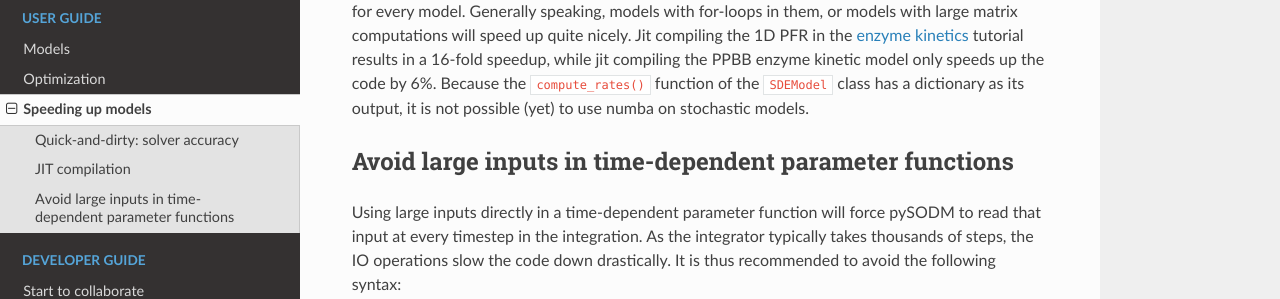
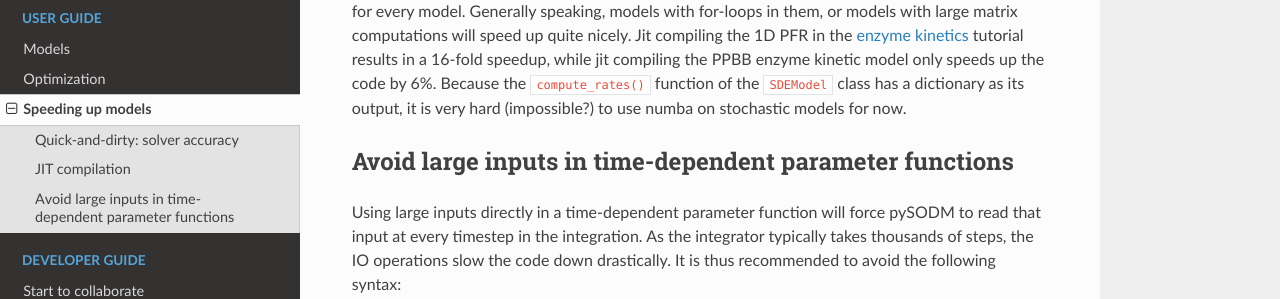
Before and after one commit to twallema/pySODM, a Sphinx documentation site: the page built from docs/speedup.md, in a window 1280 px wide and 900 px high. Shown: the part 442-741 px from the top of the window. Built offline with Sphinx 7.4.7 and the Read the Docs theme 2.0.0, drawn with Linux system fonts in a browser that asks for light colours.

Commit message:
update doc

```diff
--- a/docs/speedup.md
+++ b/docs/speedup.md
@@ -6,7 +6,7 @@ When using ODE models, using a lower grade algorithm (RK23 < RK45 < DOP853) and/
 
 ### JIT compilation
 
-Just-in-time compilation, made possible by [numba](https://numba.pydata.org/), can be used to speed up code. It is best applied to the `integrate()` function of the `ODEModel` class. The amount of achievable speedup is different for every model. Generally speaking, models with for-loops in them, or models with large matrix computations will speed up quite nicely. Jit compiling the 1D PFR in the [enzyme kinetics](enzyme_kinetics.md) tutorial results in a 16-fold speedup, while jit compiling the PPBB enzyme kinetic model only speeds up the code by 6%. Because the `compute_rates()` function of the `SDEModel` class has a dictionary as its output, it is not possible (yet) to use numba on stochastic models.
+Just-in-time compilation, made possible by [numba](https://numba.pydata.org/), can be used to speed up code. It is best applied to the `integrate()` function of the `ODEModel` class. The amount of achievable speedup is different for every model. Generally speaking, models with for-loops in them, or models with large matrix computations will speed up quite nicely. Jit compiling the 1D PFR in the [enzyme kinetics](enzyme_kinetics.md) tutorial results in a 16-fold speedup, while jit compiling the PPBB enzyme kinetic model only speeds up the code by 6%. Because the `compute_rates()` function of the `SDEModel` class has a dictionary as its output, it is very hard (impossible?) to use numba on stochastic models for now.
 
 ### Avoid large inputs in time-dependent parameter functions
 
```
